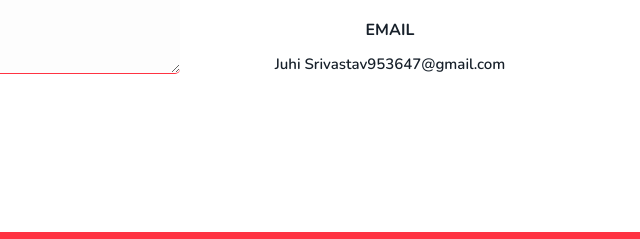
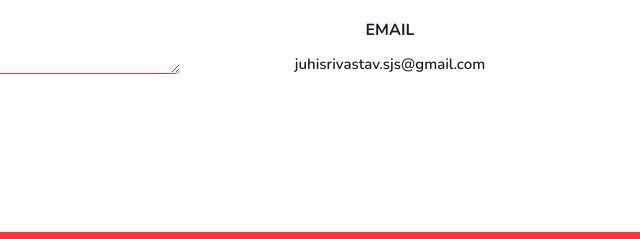
Before and after one commit to Juhi2116/myportfolio.github.io, a plain HTML site: page index.html in a window 1280 px wide. Shown: the part 5014-5253 px from the top of the page, 640-1280 px from the left. Drawn offline with nearby package versions, Linux system fonts and the light colour scheme; files whose address does not match are found by name.

Commit message:
Updated index.html

```diff
--- a/index.html
+++ b/index.html
@@ -604,7 +604,7 @@ set to the table, making me a valuable asset to any project.</p>
               </li>
               <li><i class="flaticon-phone-1"></i><span>Phone:</span><a href="tel:+91 9984531956">+91-9984531956</a>
               </li>
-              <li><i class="flaticon-email"></i><span>Email</span><a href="https://mail.google.com/mail/?view=cm&fs=1&to=juhisrivastav.sjs@gmail.com"> Juhi Srivastav953647@gmail.com</a>
+              <li><i class="flaticon-email"></i><span>Email</span><a href="https://mail.google.com/mail/?view=cm&fs=1&to=juhisrivastav.sjs@gmail.com">juhisrivastav.sjs@gmail.com</a>
               </li>
             </ul>
         </div>
```
